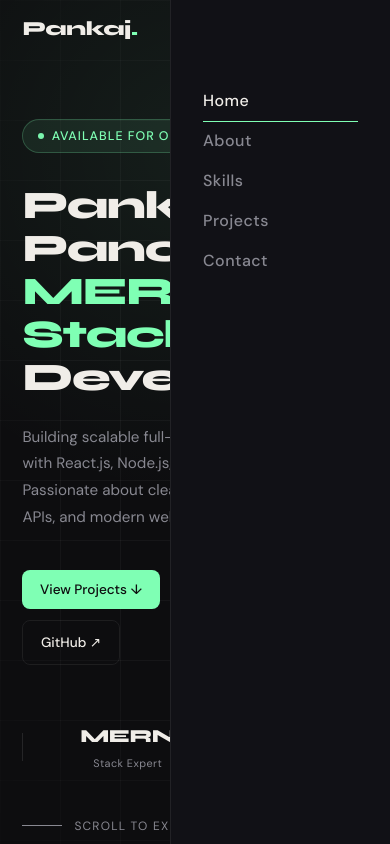
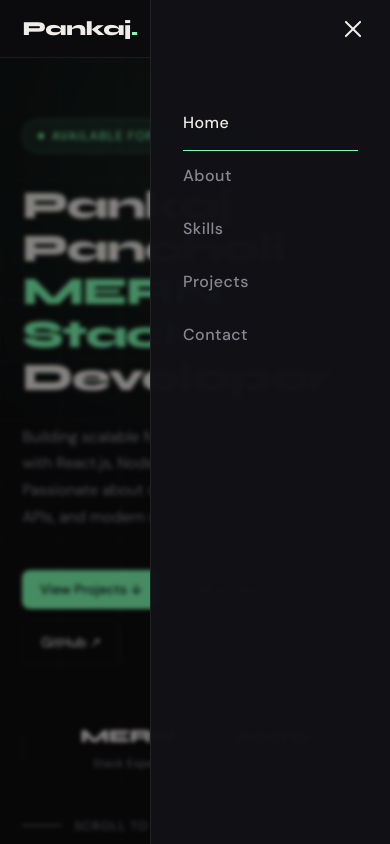
Before and after one commit to pancholipankaj3008/portfolio-frontend, a React (Vite) app: page / in a window 390 px wide. Both pictures are taken after a click on the button "Toggle menu". Shown: the top 844 px of the page. Built offline with nearby package versions, Linux system fonts and the light colour scheme.

Commit message:
navbar updated

```diff
--- a/src/components/Navbar.css
+++ b/src/components/Navbar.css
@@ -1,101 +1,246 @@
 .navbar {
+
   position: fixed;
-  top: 0; left: 0; right: 0;
-  z-index: 100;
+
+  top: 0;
+  left: 0;
+  right: 0;
+
+  z-index: 1000;
+
   display: flex;
   align-items: center;
   justify-content: space-between;
+
   padding: 1.2rem 3rem;
-  transition: background 0.3s, border-color 0.3s;
+
+  transition:
+    background 0.3s,
+    border-color 0.3s;
+
   border-bottom: 1px solid transparent;
 }
+
 .navbar.scrolled {
-  background: rgba(13,13,15,0.88);
+
+  background: rgba(13, 13, 15, 0.92);
+
   backdrop-filter: blur(18px);
-  border-color: rgba(255,255,255,0.07);
+
+  border-color: rgba(255, 255, 255, 0.07);
 }
 
+/* LOGO */
+
 .nav-logo {
+
   font-family: 'Syne', sans-serif;
+
   font-weight: 800;
+
   font-size: 1.25rem;
+
   letter-spacing: -0.02em;
+
   color: #f0ede8;
+
   background: none;
   border: none;
+
   cursor: pointer;
+
   padding: 0;
+
+  z-index: 1200;
 }
-.nav-logo span { color: #7fffb4; }
+
+.nav-logo span {
+  color: #7fffb4;
+}
+
+/* LINKS */
 
 .nav-links {
+
   display: flex;
+
   gap: 2rem;
+
   list-style: none;
 }
+
 .nav-links button {
+
   background: none;
   border: none;
+
   color: #888891;
+
   font-family: 'DM Sans', sans-serif;
+
   font-size: 0.875rem;
+
   font-weight: 500;
+
   letter-spacing: 0.03em;
+
   cursor: pointer;
+
   transition: color 0.2s;
+
   position: relative;
+
   padding-bottom: 2px;
 }
+
 .nav-links button::after {
+
   content: '';
+
   position: absolute;
-  bottom: -2px; left: 0; right: 0;
+
+  bottom: -2px;
+  left: 0;
+  right: 0;
+
   height: 1px;
+
   background: #7fffb4;
+
   transform: scaleX(0);
+
   transition: transform 0.25s;
 }
+
 .nav-links button:hover,
-.nav-links button.active { color: #f0ede8; }
-.nav-links button.active::after,
-.nav-links button:hover::after { transform: scaleX(1); }
+.nav-links button.active {
+
+  color: #f0ede8;
+}
+
+.nav-links button:hover::after,
+.nav-links button.active::after {
+
+  transform: scaleX(1);
+}
+
+/* HAMBURGER */
 
 .hamburger {
+
   display: none;
+
   flex-direction: column;
+
   gap: 5px;
+
   background: none;
   border: none;
+
   cursor: pointer;
+
   padding: 4px;
+
+  z-index: 1200;
 }
+
 .hamburger span {
-  display: block;
-  width: 22px; height: 2px;
+
+  width: 22px;
+  height: 2px;
+
   background: #f0ede8;
+
   border-radius: 2px;
+
   transition: all 0.25s;
 }
-.hamburger.open span:nth-child(1) { transform: translateY(7px) rotate(45deg); }
-.hamburger.open span:nth-child(2) { opacity: 0; }
-.hamburger.open span:nth-child(3) { transform: translateY(-7px) rotate(-45deg); }
+
+.hamburger.open span:nth-child(1) {
+  transform: translateY(7px) rotate(45deg);
+}
+
+.hamburger.open span:nth-child(2) {
+  opacity: 0;
+}
+
+.hamburger.open span:nth-child(3) {
+  transform: translateY(-7px) rotate(-45deg);
+}
+
+/* OVERLAY */
+
+.nav-overlay {
+
+  position: fixed;
+
+  inset: 0;
+
+  background: rgba(0, 0, 0, 0.45);
+
+  backdrop-filter: blur(2px);
+
+  z-index: 500;
+}
+
+/* MOBILE */
 
 @media (max-width: 768px) {
-  .navbar { padding: 1rem 1.4rem; }
-  .hamburger { display: flex; }
+
+  .navbar {
+    padding: 1rem 1.4rem;
+  }
+
+  .hamburger {
+    display: flex;
+  }
+
   .nav-links {
+
     position: fixed;
-    top: 0; right: 0; bottom: 0;
-    width: 220px;
-    background: #111116;
+
+    top: 0;
+    right: 0;
+
+    width: 240px;
+
+    height: 100vh;
+
+    background: rgba(17, 17, 22, 0.98);
+
+    backdrop-filter: blur(20px);
+
     flex-direction: column;
+
     gap: 0;
-    padding: 5rem 2rem 2rem;
+
+    padding: 6rem 2rem 2rem;
+
     transform: translateX(100%);
+
     transition: transform 0.3s ease;
-    border-left: 1px solid rgba(255,255,255,0.07);
-    z-index: 120;
+
+    border-left: 1px solid rgba(255, 255, 255, 0.07);
+
+    z-index: 1100;
   }
-  .nav-links.open { transform: translateX(0); }
-  .nav-links button { font-size: 1rem; padding: 0.6rem 0; display: block; width: 100%; text-align: left; }
+
+  .nav-links.open {
+    transform: translateX(0);
+  }
+
+  .nav-links li {
+    width: 100%;
+  }
+
+  .nav-links button {
+
+    width: 100%;
+
+    text-align: left;
+
+    font-size: 1rem;
+
+    padding: 1rem 0;
+  }
 }
--- a/src/components/Navbar.jsx
+++ b/src/components/Navbar.jsx
@@ -2,66 +2,123 @@ import React, { useState, useEffect } from 'react';
 import './Navbar.css';
 
 const links = [
-  { id: 'home',     label: 'Home' },
-  { id: 'about',    label: 'About' },
-  { id: 'skills',   label: 'Skills' },
+  { id: 'home', label: 'Home' },
+  { id: 'about', label: 'About' },
+  { id: 'skills', label: 'Skills' },
   { id: 'projects', label: 'Projects' },
-  { id: 'contact',  label: 'Contact' },
+  { id: 'contact', label: 'Contact' },
 ];
 
 export default function Navbar() {
+
   const [scrolled, setScrolled] = useState(false);
   const [menuOpen, setMenuOpen] = useState(false);
   const [active, setActive] = useState('home');
 
   useEffect(() => {
+
     const onScroll = () => {
+
+      // navbar background
       setScrolled(window.scrollY > 20);
 
-      // Track active section
-      const sections = links.map(l => document.getElementById(l.id)).filter(Boolean);
+      // active section detect
+      const sections = links
+        .map(link => document.getElementById(link.id))
+        .filter(Boolean);
+
       for (let i = sections.length - 1; i >= 0; i--) {
+
         if (window.scrollY >= sections[i].offsetTop - 120) {
+
           setActive(sections[i].id);
           break;
         }
       }
     };
+
     window.addEventListener('scroll', onScroll);
-    return () => window.removeEventListener('scroll', onScroll);
+
+    return () => {
+      window.removeEventListener('scroll', onScroll);
+    };
+
   }, []);
 
-  const scrollTo = (id) => {
-    document.getElementById(id)?.scrollIntoView({ behavior: 'smooth' });
+  // Smooth Scroll
+  const scrollToSection = (id) => {
+
+    const section = document.getElementById(id);
+
+    if (section) {
+
+      section.scrollIntoView({
+        behavior: 'smooth',
+        block: 'start',
+      });
+
+      // mobile menu close after click
+      setTimeout(() => {
         setMenuOpen(false);
+      }, 400);
+    }
   };
 
   return (
-    <nav className={`navbar ${scrolled ? 'scrolled' : ''}`}>
-      <button className="nav-logo" onClick={() => scrollTo('home')}>
+    <>
+
+      {/* NAVBAR */}
+      <nav className={`navbar ${scrolled || menuOpen ? 'scrolled' : ''}`}>
+
+        {/* LOGO */}
+        <button
+          className="nav-logo"
+          onClick={() => scrollToSection('home')}
+        >
           Pankaj<span>.</span>
         </button>
 
+        {/* NAV LINKS */}
         <ul className={`nav-links ${menuOpen ? 'open' : ''}`}>
-        {links.map(l => (
-          <li key={l.id}>
+
+          {links.map(link => (
+
+            <li key={link.id}>
+
               <button
-              className={active === l.id ? 'active' : ''}
-              onClick={() => scrollTo(l.id)}
+                className={active === link.id ? 'active' : ''}
+                onClick={() => scrollToSection(link.id)}
               >
-              {l.label}
+                {link.label}
               </button>
+
             </li>
+
           ))}
+
         </ul>
 
+        {/* HAMBURGER */}
         <button
           className={`hamburger ${menuOpen ? 'open' : ''}`}
-        onClick={() => setMenuOpen(p => !p)}
+          onClick={() => setMenuOpen(prev => !prev)}
           aria-label="Toggle menu"
         >
-        <span /><span /><span />
+          <span />
+          <span />
+          <span />
         </button>
+
       </nav>
+
+      {/* OVERLAY */}
+      {menuOpen && (
+        <div
+          className="nav-overlay show"
+          onClick={() => setMenuOpen(false)}
+        />
+      )}
+
+    </>
   );
 }
--- a/src/pages/Contact.jsx
+++ b/src/pages/Contact.jsx
@@ -146,7 +146,7 @@ export default function Contact() {
                     <label htmlFor="name">Your Name *</label>
                     <input
                       id="name" name="name" type="text"
-                      placeholder="Pankaj Pancholi"
+                      placeholder="Your Name"
                       value={form.name} onChange={handleChange} required
                     />
                   </div>
```
Lines whose indentation alone changed are shown as unchanged.
